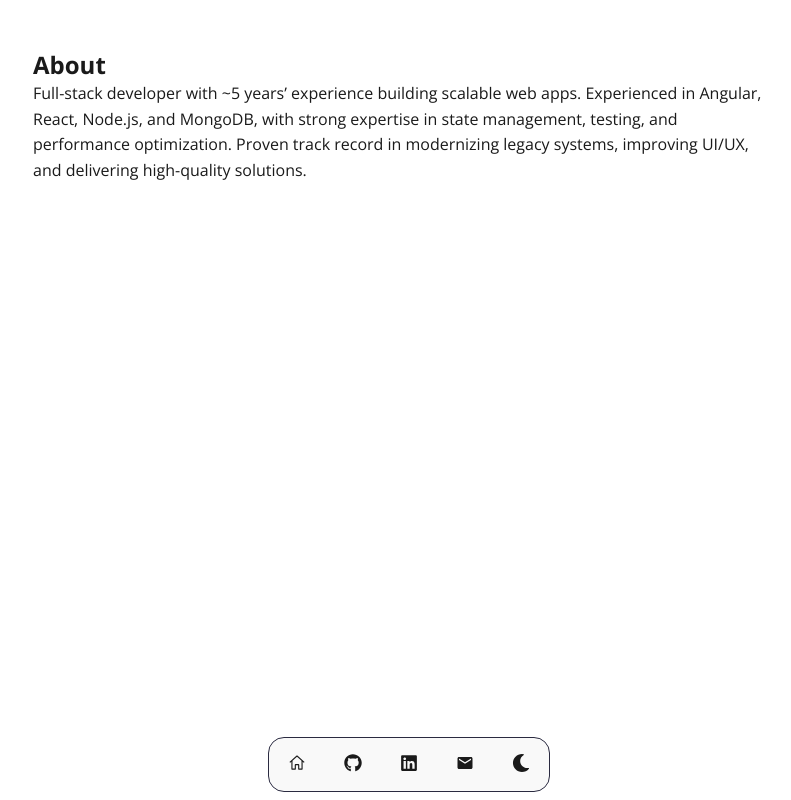
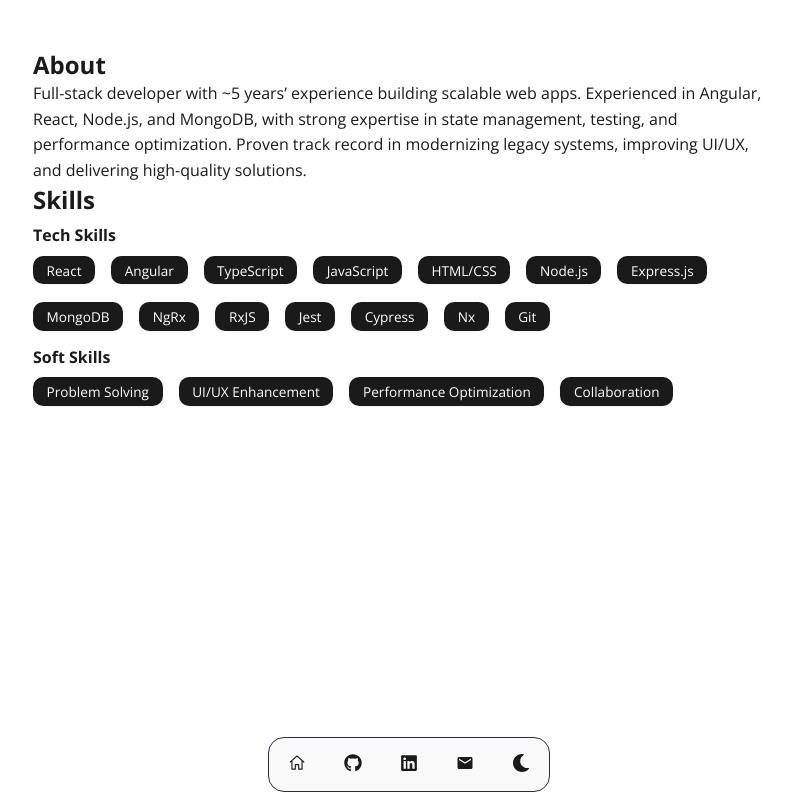
Before and after one commit to Vishal-Yadav-001/my-portfolio, a React (Vite) app: page / in a window 1280 px wide. Shown: the whole page, without its empty margins (239-1030 px from the left). Built offline with nearby package versions, Linux system fonts and the light colour scheme.

Commit message:
added skill pill section

```diff
--- a/src/App.jsx
+++ b/src/App.jsx
@@ -9,6 +9,7 @@ import About from "./sections/about";
 import WorkExperience from "./sections/workexperience";
 import Education from "./sections/education";
 import Projects from "./sections/projects";
+import Skills from "./sections/skills";
 function App() {
   const { theme, toggleTheme } = useTheme(); // ✅ Fixed
 
@@ -44,6 +45,8 @@ function App() {
     <div className="container">
       {/* About */}
       <About />
+      {/*Skills*/}
+      <Skills />
       {/* WorkExperience */}
       {/* <WorkExperience /> */}
       {/* Education */}
--- a/src/data/skills.json
+++ b/src/data/skills.json
@@ -1,44 +1,26 @@
 {
   "skills": {
-    "frontend": [
+    "techSkills": [
       "React",
       "Angular",
-      "AngularJS",
-      "PrimeNG",
-      "HTML5",
-      "CSS3",
-      "SCSS",
+      "TypeScript",
       "JavaScript",
-      "TypeScript"
-    ],
-    "backend": [
+      "HTML/CSS",
       "Node.js",
       "Express.js",
-      "MongoDB"
-    ],
-    "stateManagement": [
+      "MongoDB",
       "NgRx",
       "RxJS",
-      "Facade-Observer Pattern"
-    ],
-    "testing": [
-      "Jasmine",
-      "Karma",
       "Jest",
-      "Cypress"
-    ],
-    "tooling": [
+      "Cypress",
       "Nx",
-      "Git",
-      "Responsive Web Design"
+      "Git"
     ],
     "softSkills": [
       "Problem Solving",
       "UI/UX Enhancement",
       "Performance Optimization",
-      "Cross-team Collaboration",
-      "Legacy Code Migration",
-      "Post-launch Support"
+      "Collaboration"
     ]
   }
 }
--- /dev/null
+++ b/src/sections/skills.css
@@ -0,0 +1,31 @@
+.skills-category-container {
+  margin-top: 0.5rem;
+}
+
+.skills-category-block {
+  margin-bottom: 0.5rem;
+}
+
+.skills-pills {
+  display: flex;
+  flex-wrap: wrap;
+  gap: 0.7em 1em;
+  margin-top: 0.6em;
+}
+
+.skill-pill {
+  background:var(--text-color);
+  color:var(--bg-color);
+  border-radius: 0.75em;
+  padding: 0.35em 1em;
+  font-size: .85rem;
+  font-weight: 500;
+  display: inline-block;
+  margin-bottom: 0.5em;
+  box-shadow: 0 1px 2px rgba(0,0,0,0.05);
+  transition: background 0.2s;
+}
+
+.skill-pill:hover {
+  background: #eaeaea;
+}
--- a/src/sections/skills.jsx
+++ b/src/sections/skills.jsx
@@ -1,24 +1,32 @@
+import React from "react";
+import skillsData from "../data/skills.json";
+import './skills.css'
+export default function SkillsList() {
+  const { skills } = skillsData;
 
+  return (
+    <div>
+      <h2>Skills</h2>
+      <div className="skills-category-container">
+        {Object.entries(skills).map(([category, items]) => (
+          <div key={category} className="skills-category-block">
+            <h4>{formatCategoryName(category)}</h4>
+            <div className="skills-pills">
+              {items.map((skill) => (
+                <span className="skill-pill" key={skill}>
+                  {skill}
+                </span>
+              ))}
+            </div>
+          </div>
+        ))}
+      </div>
+    </div>
+  );
+}
 
-const skills = [
-    { name: 'JavaScript', level: 'Advanced' },
-    { name: 'React', level: 'Advanced' },
-    { name: 'Node.js', level: 'Intermediate' },
-    { name: 'HTML & CSS', level: 'Advanced' },
-    { name: 'Git', level: 'Intermediate' },
-];
-
-const Skills = () => (
-    <section>
-        <h2>Skills</h2>
-        <ul>
-            {skills.map((skill, idx) => (
-                <li key={skill.name}>
-                    <strong>{skill.name}</strong> - {skill.level}
-                </li>
-            ))}
-        </ul>
-    </section>
-);
-
-export default Skills;
+function formatCategoryName(str) {
+  return str
+    .replace(/([A-Z])/g, " $1")
+    .replace(/^./, (char) => char.toUpperCase());
+}
```
